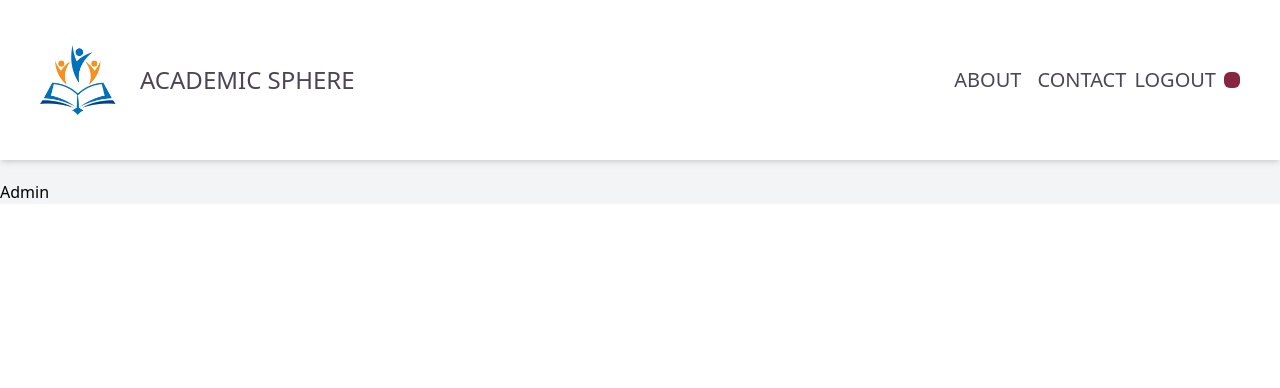
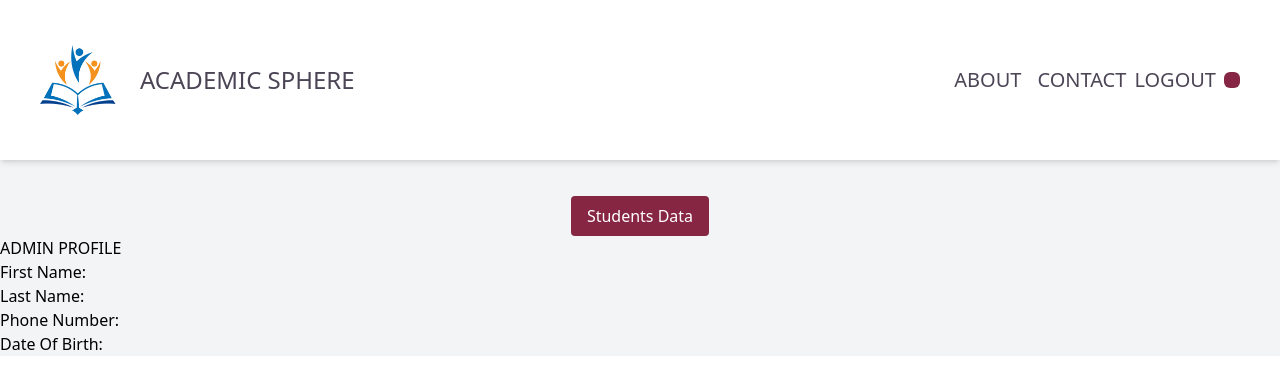
Before and after one commit to paul-nadola/Academic-Sphere-Capstone-project, a React (Vite) app in the folder client/: page /admin in a window 1280 px wide. Shown: the top 388 px of the page. Built offline with nearby package versions, Linux system fonts and the light colour scheme; no server answers.

Commit message:
added admin profile

```diff
--- a/client/src/components/Admin.jsx
+++ b/client/src/components/Admin.jsx
@@ -1,8 +1,61 @@
-import React from 'react'
+import React, { useState, useEffect } from 'react';
+import { Link } from 'react-router-dom';
+
+
 
 function Admin() {
+      const[currentUser, setCurrentUser] = useState([])
+    useEffect(() => {
+    const getUser = async () => {
+      try {
+        const token = sessionStorage.getItem('token');
+        console.log('Token used:', token);
+        const response = await fetch(
+          'https://academic-sphere-tables.onrender.com/admin_create',
+          {
+            headers: {
+              Authorization: `Bearer ${token}`,
+            },
+          }
+        );
+
+        if (!response.ok) {
+          console.error('Failed to fetch current user:', response.status);
+          return;
+        }
+
+        const data = await response.json();
+        setCurrentUser(data.current);
+      } catch (error) {
+        console.error('Error fetching teachers:', error);
+      }
+    };
+
+    getUser();
+  }, []);
   return (
-    <div>Admin</div>
+    <div>
+      <div className="flex justify-evenly">
+      <button className='mt-4'>
+            <Link
+              to="/admin/students_data"
+              className="block bg-pri2 text-white py-2 px-4 rounded hover:bg-pri1 transition duration-300 w-full text-center"
+            >
+
+              Students Data
+            </Link>
+            </button>
+
+      </div>
+
+        <div className="user-container" >
+          <h2>ADMIN PROFILE</h2>
+          <h3>First Name: {currentUser.first_name}</h3>
+          <p>Last Name: {currentUser.last_name}</p>
+          <p>Phone Number: {currentUser.phone_number}</p>
+          <p>Date Of Birth: {currentUser.DOB}</p>
+        </div>
+    </div>
   )
 }
 
```
